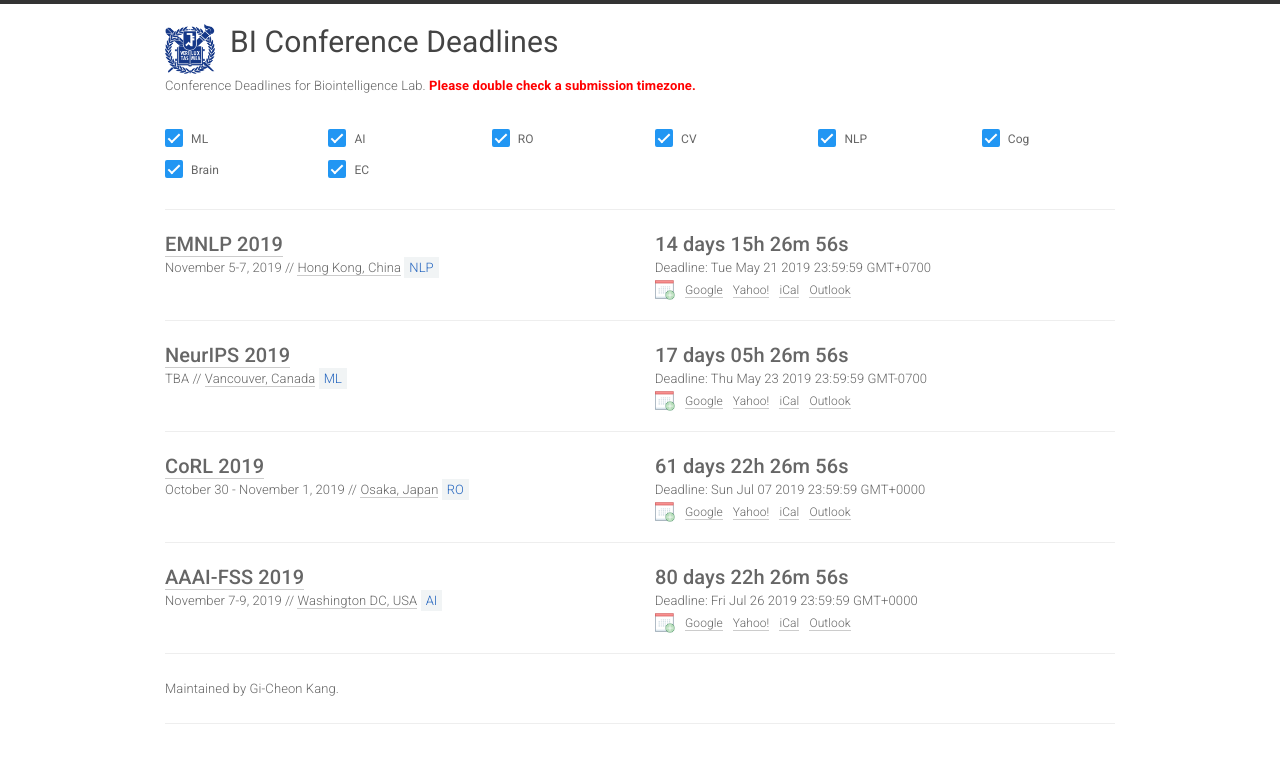
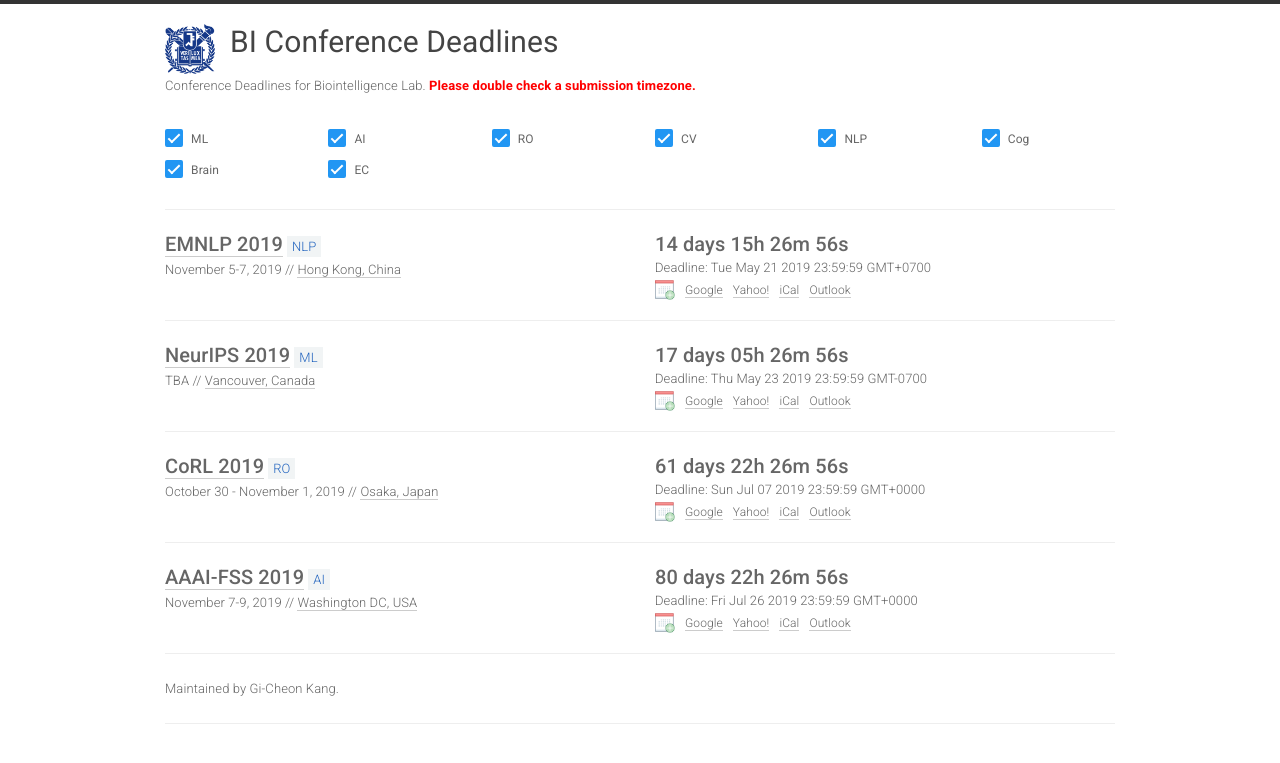
Before and after one commit to biconf/biconf.github.io, a Jekyll site: the page built from index.html, in a window 1280 px wide. Shown: the top 763 px of the page. Built offline with Jekyll 4.4.1, drawn with Linux system fonts in a browser that asks for light colours; nearby versions of some CDN libraries.

Commit message:
Update home.html

```diff
--- a/_layouts/home.html
+++ b/_layouts/home.html
@@ -60,9 +60,9 @@
           <div class="row">
               <div class="col-xs-12 col-sm-6">
                   <a class="conf-title" href="{{conf.link}}">{{conf.name}} {{conf.year}}</a>
+                  <span data-sub="{{conf.sub}}" class="conf-sub"></span>
                   <div class="meta">
                     {{conf.date}} // <a href="http://maps.google.com/?q={{conf.place}}">{{conf.place}}</a>
-                  <span data-sub="{{conf.sub}}" class="conf-sub"></span>
                   </div>
               </div>
               <div class="col-xs-12 col-sm-6">
```
